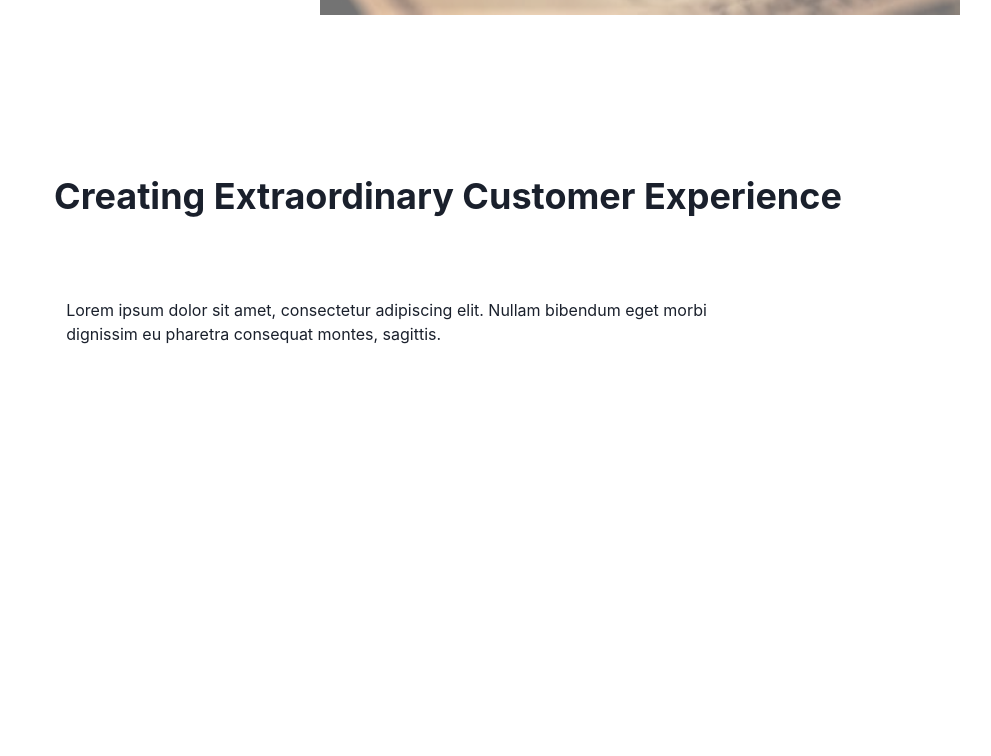
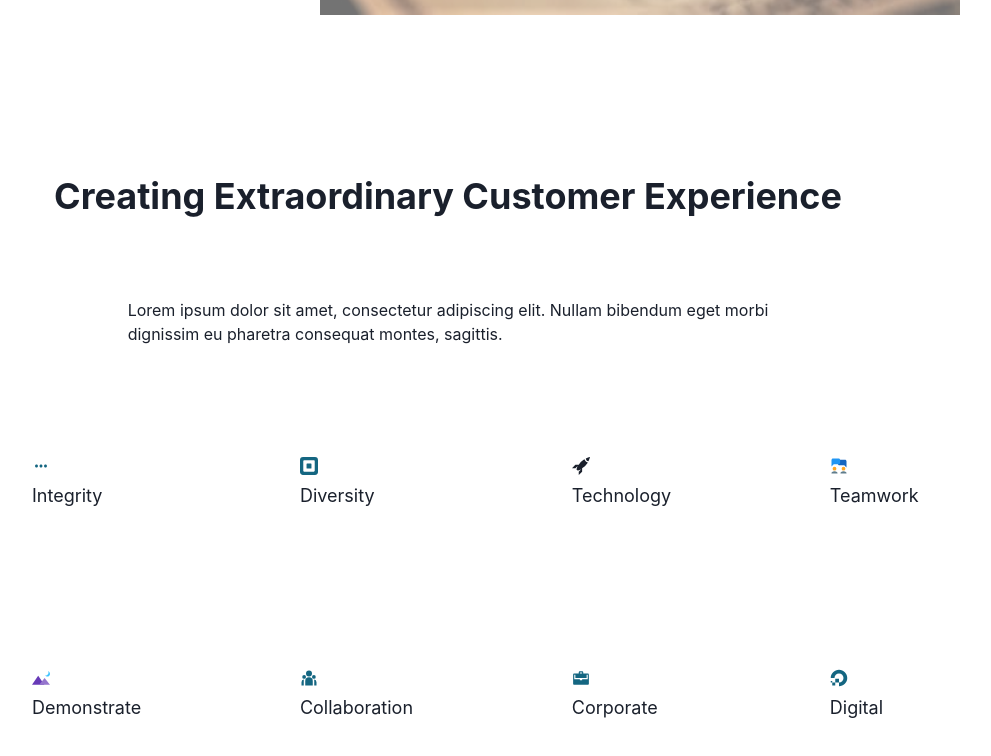
Before and after one commit to marcusfulton11/Loan-v4, a React (Create React App) app: page / in a window 1280 px wide. Shown: the part 799-1555 px from the top of the page, without its empty margins (192-1183 px from the left). Built offline with nearby package versions, Linux system fonts and the light colour scheme.

Commit message:
Added icons and text

```diff
--- a/src/Components/Form/Form.js
+++ b/src/Components/Form/Form.js
@@ -125,7 +125,7 @@ export default function LoanApp() { //Creates function for login form
             zIndex="-2" />
         <LeftMarketCopy />
        <Flex width="33vw" align="center" justifyContent="center">
-       <Box p={100}  backgroundColor="rgb(255,255,255, .1)" borderRadius="1%">
+       <Box p={70}  backgroundColor="rgb(255,255,255, .1)" borderRadius="1%">
         <Box textAlign="center"></Box>
       <Heading>Loan Application</Heading>
       <br/>
--- a/src/Components/LandingPage/Main/BottomInfo.js
+++ b/src/Components/LandingPage/Main/BottomInfo.js
@@ -17,7 +17,7 @@ const BottomInfo= () =>{
         alignItems="center"
         >
 <Heading>Creating Extraordinary Customer Experience</Heading>
- <Text marginTop="10vh" marginRight="9.6vw">Lorem ipsum dolor sit amet,
+ <Text marginTop="10vh">Lorem ipsum dolor sit amet,
     consectetur adipiscing elit. Nullam bibendum
     eget morbi<br/> dignissim eu pharetra consequat montes, sagittis.</Text>
     </Flex>
--- /dev/null
+++ b/src/Components/LandingPage/Main/InspirationIcons.js
@@ -0,0 +1,59 @@
+import React from 'react';
+import {
+    Flex,
+    Icon,
+    Box,
+    Text,
+  } from '@chakra-ui/react';
+  import { BiDotsHorizontalRounded } from "react-icons/bi";
+  import { FcNightLandscape } from "react-icons/fc";
+  import { SiSquare } from "react-icons/si";
+  import { RiTeamFill } from "react-icons/ri";
+  import { FcCollaboration } from "react-icons/fc";
+  import { GoRocket } from "react-icons/go";
+  import { GoBriefcase } from "react-icons/go";
+  import { CgDigitalocean } from "react-icons/cg";
+
+
+
+const InspirationIcons= () =>{
+
+    return (
+        <Flex
+        position="absolute"
+        marginTop="150vh"
+        width="100%"
+        fontSize="large" >
+        <Box marginLeft="17.5vw">
+        <Icon as={BiDotsHorizontalRounded} color="#146681" />
+        <Text>Integrity</Text>
+        <Icon as={FcNightLandscape} color="#146681" marginTop="20vh" />
+        <Text>Demonstrate</Text>
+        </Box>
+
+        <Box marginLeft="12.4vw">
+        <Icon as={SiSquare} color="#146681" />
+        <Text>Diversity</Text>
+        <Icon as={RiTeamFill} color="#146681" marginTop="20vh" />
+        <Text>Collaboration</Text>
+        </Box>
+
+        <Box marginLeft="12.4vw">
+        <Icon as={GoRocket} />
+        <Text>Technology</Text>
+        <Icon as={GoBriefcase} color="#146681" marginTop="20vh" />
+        <Text>Corporate</Text>
+        </Box>
+
+        <Box marginLeft="12.4vw">
+        <Icon as={FcCollaboration} color="#146681" />
+        <Text>Teamwork</Text>
+        <Icon as={CgDigitalocean} color="#146681" marginTop="20vh" />
+        <Text>Digital</Text>
+        </Box>
+    </Flex>
+
+    )
+}
+
+export default InspirationIcons;
--- a/src/Components/LandingPage/Main/Main.js
+++ b/src/Components/LandingPage/Main/Main.js
@@ -6,6 +6,7 @@ import {
   Box,
   Image,
 } from '@chakra-ui/react';
+import InspirationIcons from './InspirationIcons';
 
 const Main= () =>{
   return (
@@ -34,6 +35,7 @@ marginLeft="auto"
     opacity="55%"
      />
 <BottomInfo />
+<InspirationIcons />
     {/* <Image className="ethos" src={"ethos.png"} alt="ethos" />
     <Image className="partners" src={"partners.png"} alt="partners" />
     <Image className="fakelinks" src={"fakelinks.png"} alt="fakelinks" /> */}
--- a/src/Components/LandingPage/Main/TopInfo.js
+++ b/src/Components/LandingPage/Main/TopInfo.js
@@ -5,7 +5,6 @@ import {
     Flex,
     Heading,
     Text,
-    Box,
     Button,
   } from '@chakra-ui/react';
 
```
